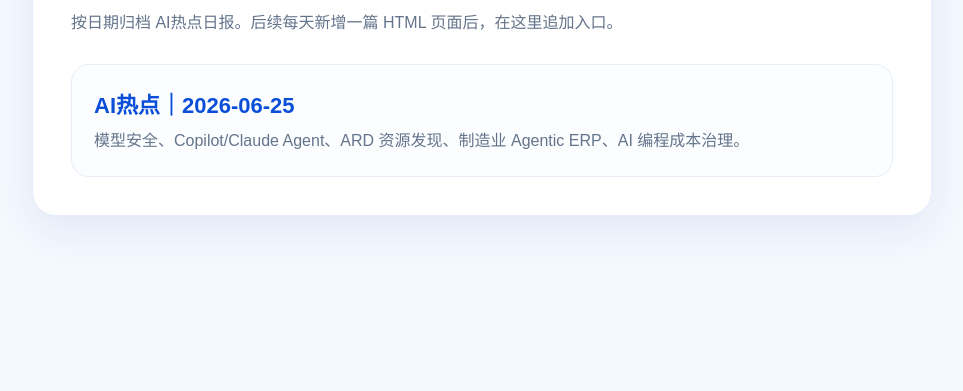
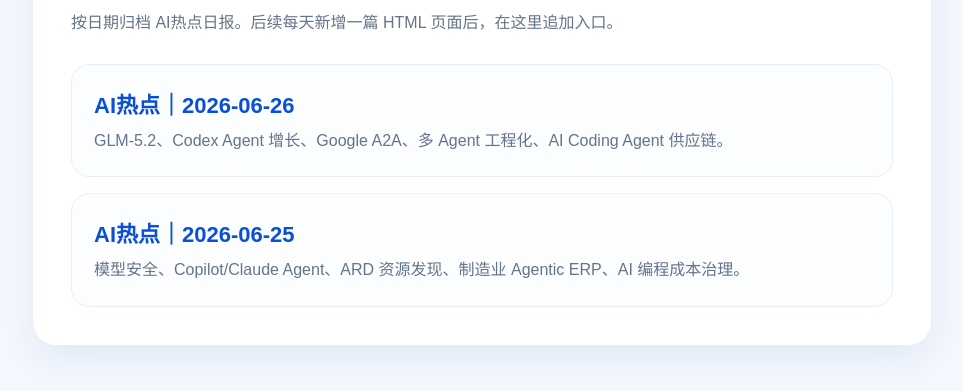
Before and after one commit to Adgai115/ai-daily-brief, a plain HTML site: page archive.html in a window 1280 px wide. Shown: the part 179-570 px from the top of the page, without its empty margins (158-1121 px from the left). Drawn offline with Linux system fonts and the light colour scheme.

Commit message:
Update archive with 2026-06-26 brief

```diff
--- a/archive.html
+++ b/archive.html
@@ -13,6 +13,7 @@
 <h1>历史归档</h1>
 <p class="desc">按日期归档 AI热点日报。后续每天新增一篇 HTML 页面后，在这里追加入口。</p>
 <div class="list">
+<a class="item" href="posts/2026-06-26.html"><h2>AI热点｜2026-06-26</h2><p>GLM-5.2、Codex Agent 增长、Google A2A、多 Agent 工程化、AI Coding Agent 供应链。</p></a>
 <a class="item" href="posts/2026-06-25.html"><h2>AI热点｜2026-06-25</h2><p>模型安全、Copilot/Claude Agent、ARD 资源发现、制造业 Agentic ERP、AI 编程成本治理。</p></a>
 </div>
 </div>
```
